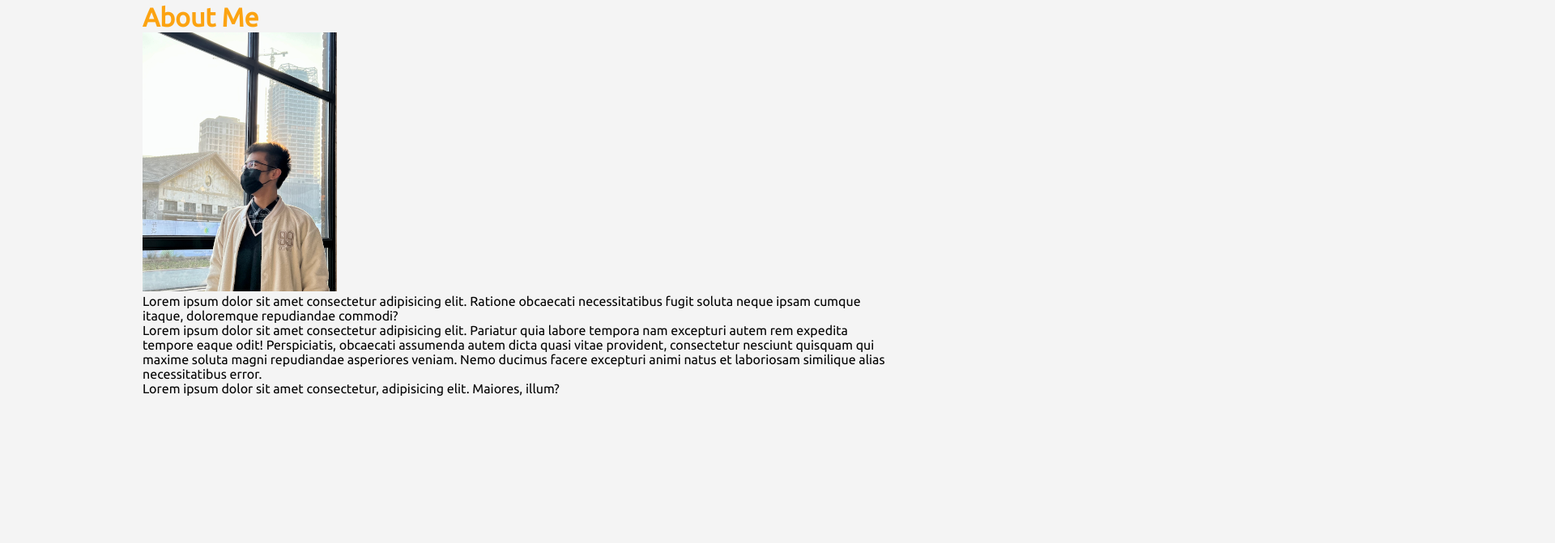
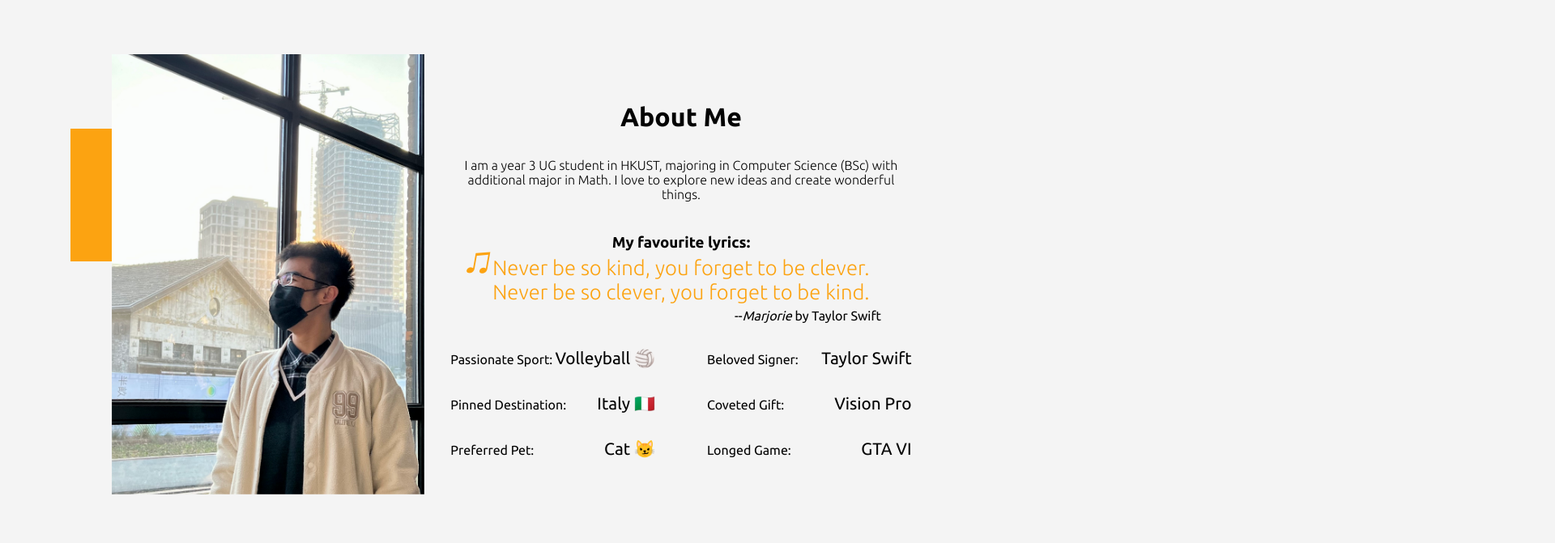
Before and after one commit to charlieop/personal_page, a plain HTML site: page personal_page_html/index.html in a window 1280 px wide. Shown: the part 845-1516 px from the top of the page at 81% size, 1920 px wide, since content can reach past the window. Drawn offline with Linux system fonts and the light colour scheme.

Commit message:
styled about page and added fade-in animation

```diff
--- a/personal_page_html/index.html
+++ b/personal_page_html/index.html
@@ -6,12 +6,12 @@
     <meta name="viewport" content="width=device-width, minimum-scale=1.0" />
 
     <link
+      href="https://fonts.googleapis.com/css2?family=Ubuntu:wght@300;400;700&display=swap"
       rel="stylesheet"
-      href="https://fonts.googleapis.com/css?family=Ubuntu&display=swap"
     />
     <link
       rel="stylesheet"
-      href="https://fonts.googleapis.com/css?family=Source+Sans+Pro&display=swap"
+      href="https://fonts.googleapis.com/css?family=Source+Sans+Pro:wght@200;400;700&display=swap"
     />
 
     <link rel="stylesheet" type="text/css" href="./style/style.css" />
@@ -169,7 +169,7 @@
 
     <main>
       <section id="home" class="home">
-        <h1>
+        <h1 class="fade-in">
           Hi, I'm
           <span class="name forename">Charlie</span>
           <span class="name surname">CHAN</span>
@@ -207,31 +207,66 @@
 
       <section id="about" class="about">
         <div class="content-wrapper">
-          <h2>About Me</h2>
+          <h2 class="fade-in">About Me</h2>
           <div class="photo">
-            <img src="./img/charlie.jpg" width="240px" height="320px" alt="a photo of me" />
+            <img
+              src="./img/charlie.jpg"
+              width="240px"
+              height="320px"
+              alt="a photo of me"
+            />
           </div>
-          <p>
-            Lorem ipsum dolor sit amet consectetur adipisicing elit. Ratione
-            obcaecati necessitatibus fugit soluta neque ipsam cumque itaque,
-            doloremque repudiandae commodi?
+          <p class="intro fade-in">
+            I am a year 3 UG student in HKUST, majoring in Computer Science
+            (BSc) with additional major in Math. I love to explore new ideas and
+            create wonderful things.
           </p>
-          <p>
-            Lorem ipsum dolor sit amet consectetur adipisicing elit. Pariatur
-            quia labore tempora nam excepturi autem rem expedita tempore eaque
-            odit! Perspiciatis, obcaecati assumenda autem dicta quasi vitae
-            provident, consectetur nesciunt quisquam qui maxime soluta magni
-            repudiandae asperiores veniam. Nemo ducimus facere excepturi animi
-            natus et laboriosam similique alias necessitatibus error.
-          </p>
-          <p>
-            Lorem ipsum dolor sit amet consectetur, adipisicing elit. Maiores,
-            illum?
-          </p>
+          <div class="quote fade-in">
+            <h3>My favourite lyrics:</h3>
+            <blockquote cite="https://www.youtube.com/watch?v=hP6QpMeSG6s">
+              <q>
+                Never&nbspbe&nbspso&nbspkind,
+                you&nbspforget&nbspto&nbspbe&nbspclever.
+              </q>
+              <q>
+                Never&nbspbe&nbspso&nbspclever,
+                you&nbspforget&nbspto&nbspbe&nbspkind.
+              </q>
+            </blockquote>
+            <p class="cite">--<cite>Marjorie</cite> by Taylor Swift</p>
+          </div>
+          <div class="fav-list">
+            <ul>
+              <li class="fade-in">
+                <span class="fav-type">Passionate Sport</span>
+                <span class="fav-item">Volleyball&nbsp🏐</span>
+              </li>
+              <li class="fade-in">
+                <span class="fav-type">Beloved Signer</span>
+                <span class="fav-item">Taylor&nbspSwift</span>
+              </li>
+              <li class="fade-in">
+                <span class="fav-type">Pinned Destination</span>
+                <span class="fav-item">Italy&nbsp🇮🇹</span>
+              </li>
+              <li class="fade-in">
+                <span class="fav-type">Coveted Gift</span>
+                <span class="fav-item">Vision&nbspPro</span>
+              </li>
+              <li class="fade-in">
+                <span class="fav-type">Preferred Pet</span>
+                <span class="fav-item">Cat&nbsp😼</span>
+              </li>
+              <li class="fade-in">
+                <span class="fav-type">Longed Game</span>
+                <span class="fav-item">GTA&nbspVI</span>
+              </li>
+            </ul>
+          </div>
         </div>
       </section>
 
-      <section id="skills" class="skills">
+      <section id="skills" class="skills fade-in">
         <div class="content-wrapper">
           <h2>Skills</h2>
           <p>
@@ -307,7 +342,7 @@
         </div>
       </section>
 
-      <section id="timeline" class="timeline">
+      <section id="timeline" class="timeline fade-in">
         <div class="content-wrapper">
           <h2>Timeline</h2>
           <p>
@@ -317,7 +352,7 @@
             nulla sint aliquam architecto sapiente.
           </p>
           <ol class="timeline">
-            <li class="timeline-item">
+            <li class="timeline-item fade-in">
               <div class="timeline-date">
                 <time datetime="2021-09-01">2021 - 2025</time>
               </div>
@@ -339,7 +374,7 @@
                 </p>
               </div>
             </li>
-            <li class="timeline-item">
+            <li class="timeline-item fade-in">
               <div class="timeline-date">
                 <time datetime="2021-09-01">2021-2023</time>
               </div>
@@ -361,7 +396,7 @@
                 </p>
               </div>
             </li>
-            <li class="timeline-item">
+            <li class="timeline-item fade-in">
               <div class="timeline-date">
                 <time datetime="">xxxx-xx-xx</time>
               </div>
@@ -383,7 +418,7 @@
                 </p>
               </div>
             </li>
-            <li class="timeline-item">
+            <li class="timeline-item fade-in">
               <div class="timeline-date">
                 <time datetime="">xxxx-xx-xx</time>
               </div>
@@ -406,7 +441,7 @@
                 </p>
               </div>
             </li>
-            <li class="timeline-item">
+            <li class="timeline-item fade-in">
               <div class="timeline-date">
                 <time datetime="">xxxx-xx-xx</time>
               </div>
@@ -427,7 +462,7 @@
                 </p>
               </div>
             </li>
-            <li class="timeline-item">
+            <li class="timeline-item fade-in">
               <div class="timeline-date">
                 <time datetime="">xxxx-xx-xx</time>
               </div>
@@ -452,7 +487,7 @@
                 </p>
               </div>
             </li>
-            <li class="timeline-item">
+            <li class="timeline-item fade-in">
               <div class="timeline-date">
                 <time datetime="">xxxx-xx-xx</time>
               </div>
@@ -478,11 +513,11 @@
         </div>
       </section>
 
-      <section class="projects" id="projects">
+      <section id="projects" class="projects fade-in">
         <h2>My Projects</h2>
       </section>
 
-      <section id="downloads" class="downloads">
+      <section id="downloads" class="downloads fade-in">
         <div class="content-wrapper">
           <h2>Downloads</h2>
           <div class="download-item">
--- a/personal_page_html/script/script.js
+++ b/personal_page_html/script/script.js
@@ -8,6 +8,7 @@ function init() {
   stickNav();
   changeCurrent();
   setTimeout(nextMainIntro, 5000);
+  fadeIn();
 }
 
 // disable scrolling when nav opens
@@ -110,3 +111,20 @@ function nextMainIntro() {
   sections[(currentSession + 1) % sections.length].dataset.display = "true";
   setTimeout(nextMainIntro, 5000);
 }
+
+function fadeIn() {
+  const fadeInItem = document.querySelectorAll(".fade-in");
+
+  const observer = new IntersectionObserver((entries) => {
+    entries.forEach((entry) => {
+      if (entry.isIntersecting) {
+        entry.target.style.animationName = "fade-in";
+        observer.unobserve(entry.target);
+      }
+    });
+  }, { rootMargin: "10% 0px -10% 0px" });
+
+  fadeInItem.forEach((item) => {
+    observer.observe(item);
+  });
+}
--- a/personal_page_html/style/style.css
+++ b/personal_page_html/style/style.css
@@ -1,6 +1,10 @@
 :root {
   --primary-font: Ubuntu, serif;
   --secondary-font: "Source Sans Pro", Ubuntu, sans-serif;
+  --quote-font: "Source Serif Pro", Ubuntu, serif;
+  --regular-font-weight: 400;
+  --bold-font-weight: 700;
+  --light-font-weight: 300;
 
   --primary-font-color: #030303;
   --secondary-font-color: #323232;
@@ -47,21 +51,42 @@ a {
   color: unset;
 }
 
+.fade-in {
+  opacity: 0;
+  animation: 1s ease-out forwards;
+}
+
+@keyframes fade-in {
+  0% {
+    transform: translatey(3rem);
+    opacity: 0;
+  }
+  20% {
+    opacity: 0.1;
+  }
+  50% {
+    opacity: 0.3;
+  }
+  100% {
+    opacity: 1;
+  }
+}
+
 html {
   scroll-behavior: smooth;
   scroll-padding-top: calc(1em + 6px + var(--nav-height));
 }
 
-@media screen and (min-width: 1600px) {
+@media screen and (min-width: 1800px) {
   body {
     display: grid;
-    grid-template-columns: 1fr 1600px 1fr;
+    grid-template-columns: 1fr 1800px 1fr;
   }
   header {
     grid-column: 1 / 4;
   }
   .nav-wrapper {
-    margin: 0 calc((100vw - 1600px) / 2);
+    margin: 0 calc((100vw - 1800px) / 2);
   }
   main {
     grid-column: 2 / 3;
@@ -71,15 +96,16 @@ html {
     grid-column: 1 / 4;
   }
   .footer-wrapper {
-    margin: 0 calc((100vw - 1600px) / 2);
+    margin: 0 calc((100vw - 1800px) / 2);
   }
 }
 
 body {
   font-family: var(--primary-font);
+  font-weight: var(--regular-font-weight);
   color: var(--primary-font-color);
   background-color: var(--background-color);
-  overflow-x: hidden;
+  overflow-x: clip;
 }
 
 /*
@@ -174,7 +200,7 @@ header {
 
 .nav-item a > span {
   display: block;
-  font-weight: 900;
+  font-weight: var(--bold-font-weight);
   color: var(--nav-secondary-color);
 }
 
@@ -245,6 +271,7 @@ header {
 @media screen and (min-width: 800px) {
   header {
     padding: 3px calc(3vw + 10px) 3px 3vw;
+    font-weight: var(--light-font-weight);
   }
 
   nav {
@@ -346,6 +373,7 @@ main {
     ".  projects  ."
     ".  downloads  .";
   gap: 3rem;
+  row-gap: 7rem;
 }
 
 .home {
@@ -374,23 +402,20 @@ main {
 
 @media screen and (min-width: 800px) {
   main {
-    grid-template-columns: 5vw 1fr 5vw;
+    grid-template-columns: 3vw 1fr 3vw;
   }
 }
 
 @media screen and (min-width: 1200px) {
   main {
-    grid-template-columns: 10vw 1fr 10vw;
+    grid-template-columns: 7vw 1fr 7vw;
   }
 }
 
 section h2 {
   font-size: 2em;
-  color: var(--primary-color);
-}
-
-section:not(.home) {
-  min-height: 100vh;
+  font-weight: var(--bold-font-weight);
+  /* color: var(--primary-color); */
 }
 
 /*
@@ -405,17 +430,18 @@ section:not(.home) {
   display: block;
   position: absolute;
   background-color: var(--home-background);
-  inset: 0 0 50% 55%;
+  inset: -100% -100% 50% 55%;
   z-index: -1;
 }
 
 .home::after {
-  inset: 80% 25% 5% 0;
+  inset: 80% 25% 5% -100%;
 }
 
 .home {
+  position: relative;
   padding: 3rem 0;
-  height: calc(100svh - var(--nav-height) - 6px);
+  height: clamp(10rem, calc(100svh - var(--nav-height) - 6px), 50rem);
 }
 
 .home h1 {
@@ -425,7 +451,7 @@ section:not(.home) {
 .name {
   color: var(--primary-color);
   font-size: 1.4em;
-  font-weight: 700;
+  font-weight: var(--bold-font-weight);
 }
 
 .home-intro {
@@ -477,7 +503,7 @@ section:not(.home) {
 
     color: var(--primary-font-color);
     font-size: 1.4em;
-    font-weight: 900;
+    font-weight: var(--bold-font-weight);
   }
   .home-intro-text h2 {
     color: revert;
@@ -505,7 +531,185 @@ section:not(.home) {
 }
 
 /* About */
+/* .about {
+  outline: red solid 5px;
+}
+.about > .content-wrapper > * {
+  outline: #1a9e1e solid 1px;
+}
+.about .photo {
+  outline: black 3px solid;
+} */
+
+.about * {
+  text-align: center;
+}
+
 .about {
+  display: flex;
+  justify-content: center;
+  align-items: center;
+}
+
+.about > .content-wrapper {
+  display: grid;
+  grid-template-columns: 2fr 3fr;
+  grid-template-rows: 2fr auto auto 3fr 0.5fr;
+  grid-template-areas:
+    "img  title"
+    "img  intro"
+    "img  quote"
+    "img  fav-list"
+    "img  .";
+}
+
+.about > .content-wrapper > *:not(.photo) {
+  padding: 1rem;
+}
+
+.about h2 {
+  grid-area: title;
+  display: flex;
+  align-items: end;
+  justify-content: center;
+}
+
+.about .photo::before {
+  content: "";
+  display: block;
+  position: absolute;
+  inset: 17% 100% 53% -13%;
+  background-color: var(--primary-color);
+  z-index: -1;
+}
+
+.about .photo {
+  grid-area: img;
+  margin-right: 1rem;
+  position: relative;
+}
+
+.about .photo img {
+  width: 100%;
+  height: 100%;
+  object-fit: cover;
+}
+
+.about .intro {
+  grid-area: intro;
+  font-weight: var(--light-font-weight);
+  margin-bottom: 0.5rem;
+}
+
+.about .quote {
+  grid-area: quote;
+  font-family: var(--quote-font);
+  display: flex;
+  flex-direction: column;
+}
+
+.about blockquote {
+  color: var(--primary-color);
+  font-weight: var(--light-font-weight);
+  position: relative;
+  align-self: center;
+  font-size: clamp(1em, 2vw, 1.6em);
+  margin: 0.3rem auto;
+}
+
+.about blockquote q {
+  display: block;
+}
+
+.about blockquote q::before,
+.about blockquote q::after {
+  content: none;
+}
+
+.about blockquote::before {
+  content: "♫";
+  position: absolute;
+  left: -2.8vw;
+  top: -2vw;
+  font-size: clamp(2em, 3vw, 3em);
+  transform: rotate(10deg);
+}
+
+.about .cite {
+  margin-inline: auto 3vw;
+}
+
+.fav-list {
+  grid-area: fav-list;
+  display: flex;
+  justify-content: center;
+  align-items: center;
+}
+
+.fav-list > ul {
+  display: grid;
+
+  grid-template-columns: 1fr 1fr;
+  gap: 5vw;
+  row-gap: 2rem;
+}
+
+.fav-list > ul > li {
+  display: flex;
+  flex-wrap: wrap;
+  align-items: baseline;
+  justify-content: space-between;
+}
+
+.fav-type::after {
+  content: ": ";
+}
+
+.fav-item {
+  padding-left: 0.2rem;
+  font-size: 1.3em;
+}
+
+@media screen and (max-width: 800px) {
+  .about > .content-wrapper {
+    grid-template-columns: 1fr;
+    grid-template-rows: auto 0.8fr auto auto 3fr;
+    grid-template-areas:
+      "img"
+      "title"
+      "intro"
+      "quote"
+      "fav-list";
+  }
+  .about .photo img {
+    border-radius: 5px;
+    aspect-ratio: 1 / 1;
+    width: min(100%, 30rem);
+  }
+  .about .photo::before {
+    inset: 7% 50% 33% max(-7%, -1rem);
+  }
+
+  .about blockquote {
+    font-size: 1.2em;
+    margin: 0.3rem auto;
+  }
+
+  .about blockquote::before {
+    left: -8vw;
+    top: -10vw;
+    font-size: 4em;
+    transform: rotate(20deg);
+  }
+
+  .fav-list > ul {
+    grid-template-columns: 1fr;
+    row-gap: 2rem;
+  }
+
+  .fav-list > ul > li {
+    display: block;
+  }
 }
 
 /*
@@ -545,7 +749,7 @@ footer {
 
 .footer-wrapper a:hover {
   text-decoration: none;
-  font-weight: bold;
+  font-weight: var(--bold-font-weight);
 }
 
 .footer-comment {
```
